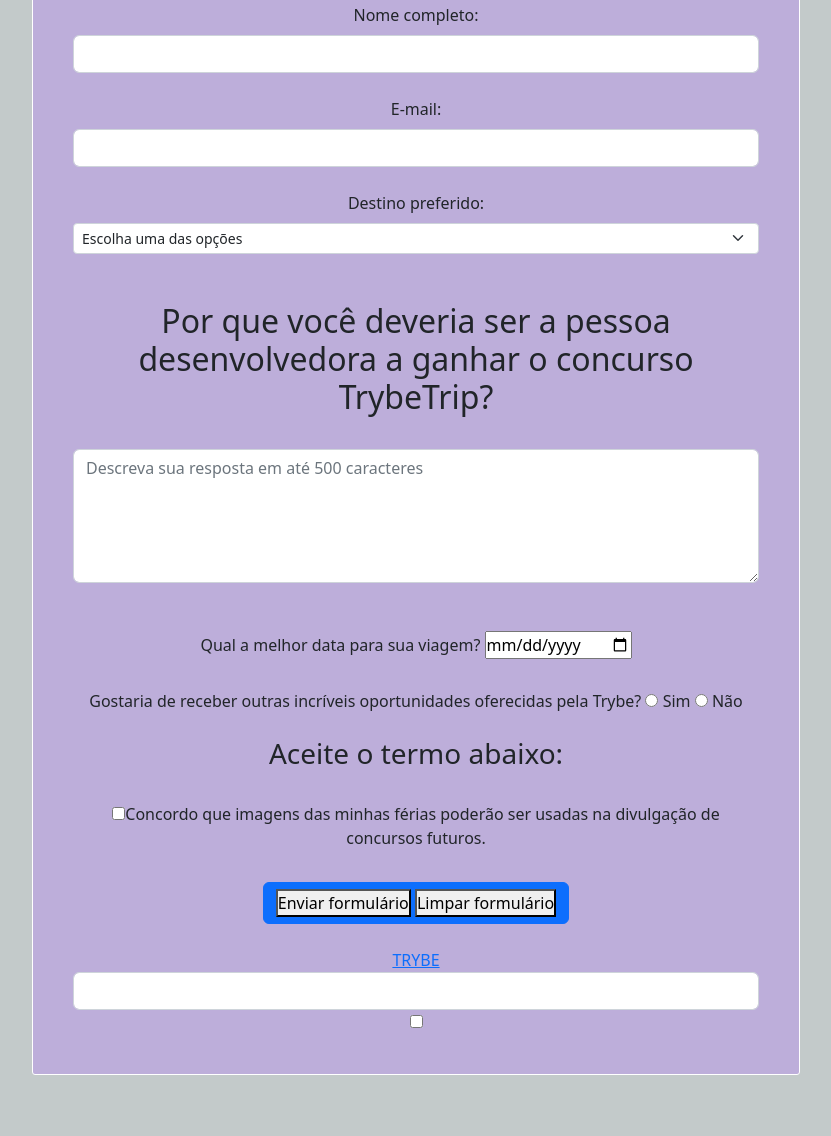
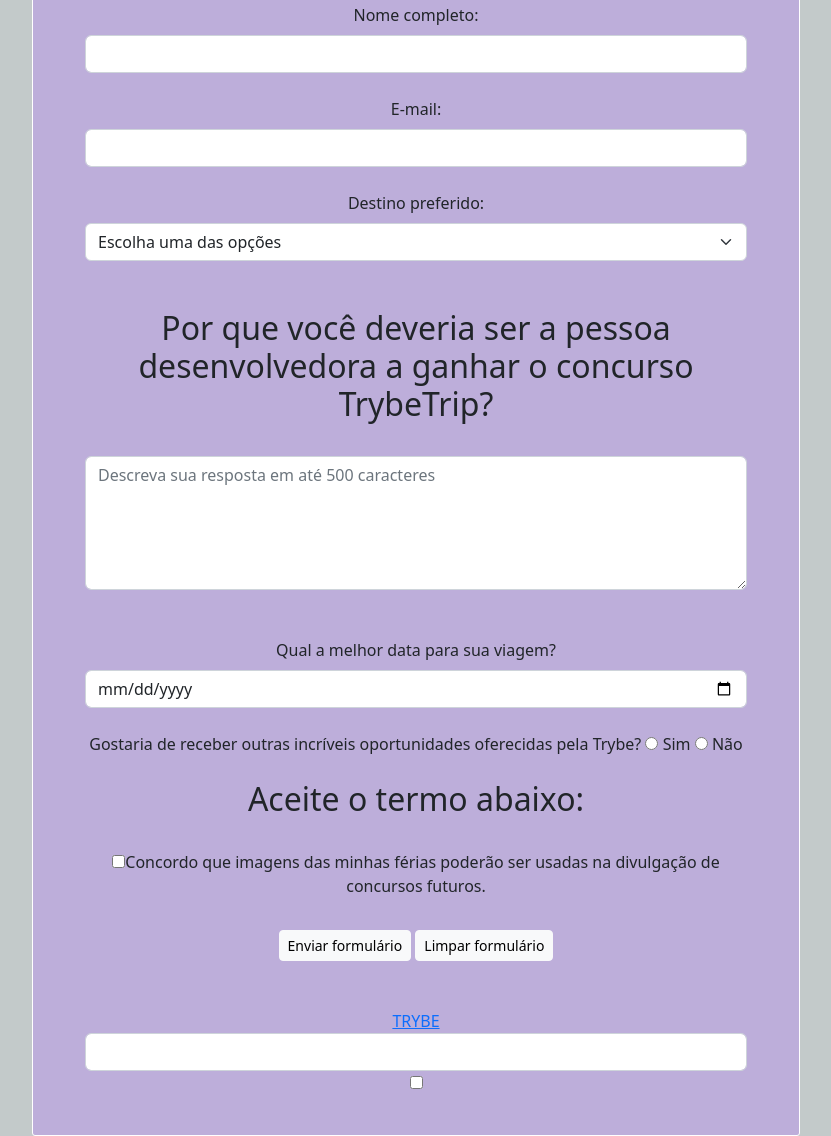
Before and after one commit to LuanaMayumi/trybe-exercicios, a website: page fundamentos/bloco-06-html-e-css-forms-flexbox-e-responsivo/HTML-e-CSS-Forms/forms.html in a window 1280 px wide. Shown: the part 511-1647 px from the top of the page, without its empty margins (224-1055 px from the left). Before the commit the page ends 1586 px from the top, so only its background shows below. Drawn offline with nearby package versions, Linux system fonts and the light colour scheme.

Commit message:
terminando estilização

```diff
--- a/fundamentos/bloco-06-html-e-css-forms-flexbox-e-responsivo/HTML-e-CSS-Forms/forms.html
+++ b/fundamentos/bloco-06-html-e-css-forms-flexbox-e-responsivo/HTML-e-CSS-Forms/forms.html
@@ -18,22 +18,22 @@
 
   <form action="" method="get" id="formTrybe" class="form-data">
 
-  <section>
+  <section class="container">
     <label for="fullName" class="form-label" >Nome completo:</label>
     <input type="text" name="Nome completo" id="fullName" class="form-control" equired>
     <br>
   </section>
 
-  <section>
+  <section class="container">
     <label for="e-mail" class="form-label">E-mail:</label>
     <input type="text" name="E-mail" id="e-mail" class="form-control">
     <br>
 
   </section>
 
-  <section id="destino-preferido">
+  <section id="destino-preferido" class="container">
     <label for="destiny" class="form-label">Destino preferido:</label>
-    <select class="form-select form-select-sm" name="Destino" id="destiny">
+    <select class="form-select" name="Destino" id="destiny">
       <option value="destinos">Cidade</option>
       <option value="destinos">Campo</option>
       <option value="destinos">Praia</option>
@@ -44,8 +44,8 @@
     <br>
   </section>
 
-  <section id="pergunta-concurso">
-    <h2>Por que você deveria ser a pessoa desenvolvedora a ganhar o concurso TrybeTrip?</h2>
+  <section id="pergunta-concurso" class="container">
+    <h2 class="h2">Por que você deveria ser a pessoa desenvolvedora a ganhar o concurso TrybeTrip?</h2>
     <br>
     <textarea id="textarea"  name="concurso" id="" cols="30" rows="5" maxlength="30" class="form-control" placeholder="Descreva sua resposta em até 500 caracteres"></textarea>
   </section>
@@ -53,27 +53,27 @@
   <br>
   <br>
 
-  <section>
+  <section class="container">
    <label for="bestDate" class="form-label">Qual a melhor data para sua viagem?</label>
-   <input type='date' name="melhor-data" id="bestDate">
+   <input class="date form-control" type='date' name="melhor-data" id="bestDate">
   </section>
    <br>
 
-  <section>
+  <section class="container">
 
     <label>Gostaria de receber outras incríveis oportunidades oferecidas pela Trybe?</label>
 
-    <input type="radio" name="escolha-opção" id="yesOrNo1" value="">
+    <input type="radio" name="escolha-opção" id="yesOrNo1" class="form-check-label" value="">
     <label for="yesOrNo1">Sim</label>
 
-    <input type="radio" name="escolha-opção" id="yesOrNo2" value="">
+    <input type="radio" name="escolha-opção" id="yesOrNo2" class="form-check-label"value="" >
     <label for="yesOrNo2">Não</label>
 
   </section>
   <br>
 
-  <section>
-    <h3>Aceite o termo abaixo:</h3>
+  <section class="container">
+    <h3 class="h2">Aceite o termo abaixo:</h3>
     <br>
 
     <label for="agreement" class="form-label">
@@ -83,13 +83,13 @@
     <br>
   </section>
 
-  <section id="form-button" class="btn btn-primary"class="section-content">
-    <button id="button-submit" class= 'clear-btn' type="submit"class="btn btn-primary">Enviar formulário</button>
-    <button id="button-clean" class= 'clear-btn' type="reset">Limpar formulário </button>
+  <section id="form-button" class="section-content container">
+    <button class="btn btn-light btn btn-primary btn-sm" id="button-submit"  type="submit">Enviar formulário</button>
+    <button class="btn btn-light btn btn-primary btn-sm" id="button-clean" type="reset">Limpar formulário </button>
   </section>
   <br>
   <br>
-  <section>
+  <section class="container">
 <!-- elemento para copiar -->
     <a href="www.betrybe.com" target="_blank" id="href">TRYBE</a>
     <input type="text" id="input-text" class="form-control"/>
```
Also changed, not shown: fundamentos/bloco-06-html-e-css-forms-flexbox-e-responsivo/HTML-e-CSS-Forms/script.css (line endings or trailing spaces).
